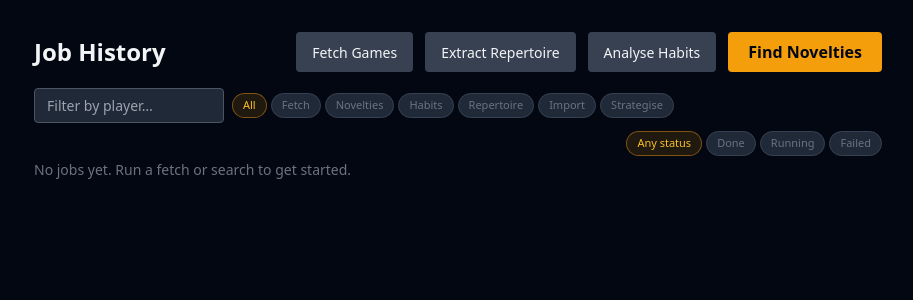
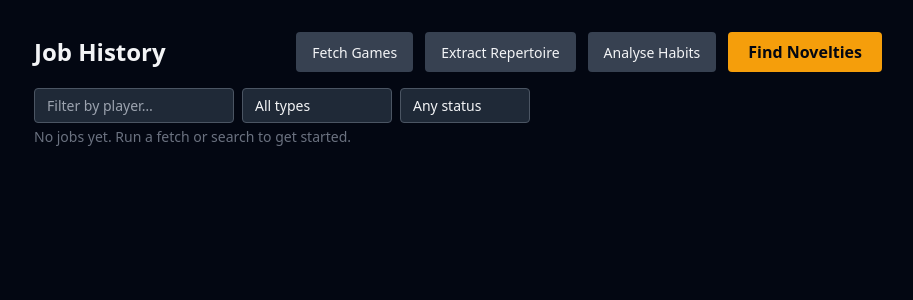
Before and after one commit to avigold/my-second, a Flask app: page /jobs in a window 1280 px wide. Shown: the part 53-353 px from the top of the page, without its empty margins (182-1095 px from the left). Run offline with Flask 3, Linux system fonts and the light colour scheme; data that the repository does not hold is empty; some libraries are stand-ins or nearby versions.

Commit message:
Fix broken duplicate applyFilter() in Job History; switch filter UI to dropdowns
Replaced chip buttons with text input + two select dropdowns for type and
status filtering. Removes the old filter object references left over from
the chip metaphor.

Co-Authored-By: Claude Sonnet 4.6 <noreply@anthropic.com>

```diff
--- a/web/templates/index.html
+++ b/web/templates/index.html
@@ -13,30 +13,29 @@
 </div>
 
 <!-- Filter bar -->
-<div class="flex flex-wrap items-center gap-2 mb-1">
+<div class="flex items-center gap-2 mb-1">
   <input type="text" id="search-query"
-         class="form-input" style="width:190px;flex-shrink:0;"
+         class="form-input" style="width:200px;flex-shrink:0;"
          placeholder="Filter by player…"
          oninput="applyFilter()">
 
-  <!-- Command chips -->
-  <div class="flex gap-1 flex-wrap">
-    <button class="filter-chip active" data-filter="command" data-value=""            onclick="setFilter('command','')">All</button>
-    <button class="filter-chip"        data-filter="command" data-value="fetch"       onclick="setFilter('command','fetch')">Fetch</button>
-    <button class="filter-chip"        data-filter="command" data-value="search"      onclick="setFilter('command','search')">Novelties</button>
-    <button class="filter-chip"        data-filter="command" data-value="habits"      onclick="setFilter('command','habits')">Habits</button>
-    <button class="filter-chip"        data-filter="command" data-value="repertoire"  onclick="setFilter('command','repertoire')">Repertoire</button>
-    <button class="filter-chip"        data-filter="command" data-value="import"      onclick="setFilter('command','import')">Import</button>
-    <button class="filter-chip"        data-filter="command" data-value="strategise"  onclick="setFilter('command','strategise')">Strategise</button>
-  </div>
+  <select id="filter-command" class="form-input" style="width:150px;flex-shrink:0;" onchange="applyFilter()">
+    <option value="">All types</option>
+    <option value="fetch">Fetch</option>
+    <option value="search">Find Novelties</option>
+    <option value="habits">Habits</option>
+    <option value="repertoire">Repertoire</option>
+    <option value="strategise">Strategise</option>
+    <option value="import">Import</option>
+  </select>
 
-  <!-- Status chips -->
-  <div class="flex gap-1 flex-wrap ml-auto">
-    <button class="filter-chip active" data-filter="status" data-value=""         onclick="setFilter('status','')">Any status</button>
-    <button class="filter-chip"        data-filter="status" data-value="done"     onclick="setFilter('status','done')">Done</button>
-    <button class="filter-chip"        data-filter="status" data-value="running"  onclick="setFilter('status','running')">Running</button>
-    <button class="filter-chip"        data-filter="status" data-value="failed"   onclick="setFilter('status','failed')">Failed</button>
-  </div>
+  <select id="filter-status" class="form-input" style="width:130px;flex-shrink:0;" onchange="applyFilter()">
+    <option value="">Any status</option>
+    <option value="done">Done</option>
+    <option value="running">Running</option>
+    <option value="failed">Failed</option>
+    <option value="cancelled">Cancelled</option>
+  </select>
 </div>
 
 <p id="filter-count" class="text-xs text-gray-600 mb-3" style="display:none;"></p>
@@ -47,45 +46,18 @@
 {% endblock %}
 
 {% block scripts %}
-<style>
-  .filter-chip {
-    padding: 3px 10px;
-    border-radius: 999px;
-    font-size: 11px;
-    font-weight: 500;
-    border: 1px solid #374151;
-    background: #1f2937;
-    color: #6b7280;
-    cursor: pointer;
-    transition: color 0.1s, border-color 0.1s, background 0.1s;
-    white-space: nowrap;
-  }
-  .filter-chip:hover { color: #d1d5db; border-color: #4b5563; }
-  .filter-chip.active {
-    background: rgba(245,158,11,0.12);
-    border-color: rgba(245,158,11,0.45);
-    color: #fbbf24;
-  }
-</style>
 <script>
 let allJobs = [];
-const filter = { command: '', status: '', query: '' };
-
-function setFilter(key, value) {
-  filter[key] = value;
-  document.querySelectorAll(`.filter-chip[data-filter="${key}"]`).forEach(btn => {
-    btn.classList.toggle('active', btn.dataset.value === value);
-  });
-  applyFilter();
-}
 
 function applyFilter() {
-  filter.query = document.getElementById('search-query').value.trim().toLowerCase();
+  const query   = document.getElementById('search-query').value.trim().toLowerCase();
+  const command = document.getElementById('filter-command').value;
+  const status  = document.getElementById('filter-status').value;
 
   const filtered = allJobs.filter(j => {
-    if (filter.command && j.command !== filter.command) return false;
-    if (filter.status  && j.status  !== filter.status)  return false;
-    if (filter.query) {
+    if (command && j.command !== command) return false;
+    if (status  && j.status  !== status)  return false;
+    if (query) {
       const haystack = [
         j.params.username,
         j.params.player,
@@ -98,7 +70,7 @@ function applyFilter() {
         j.command,
         j.id,
       ].filter(Boolean).join(' ').toLowerCase();
-      if (!haystack.includes(filter.query)) return false;
+      if (!haystack.includes(query)) return false;
     }
     return true;
   });
@@ -106,7 +78,7 @@ function applyFilter() {
   renderJobList(filtered);
 
   const countEl = document.getElementById('filter-count');
-  const isFiltered = filter.command || filter.status || filter.query;
+  const isFiltered = command || status || query;
   if (isFiltered && allJobs.length > 0) {
     countEl.textContent = `Showing ${filtered.length} of ${allJobs.length} jobs`;
     countEl.style.display = 'block';
```
